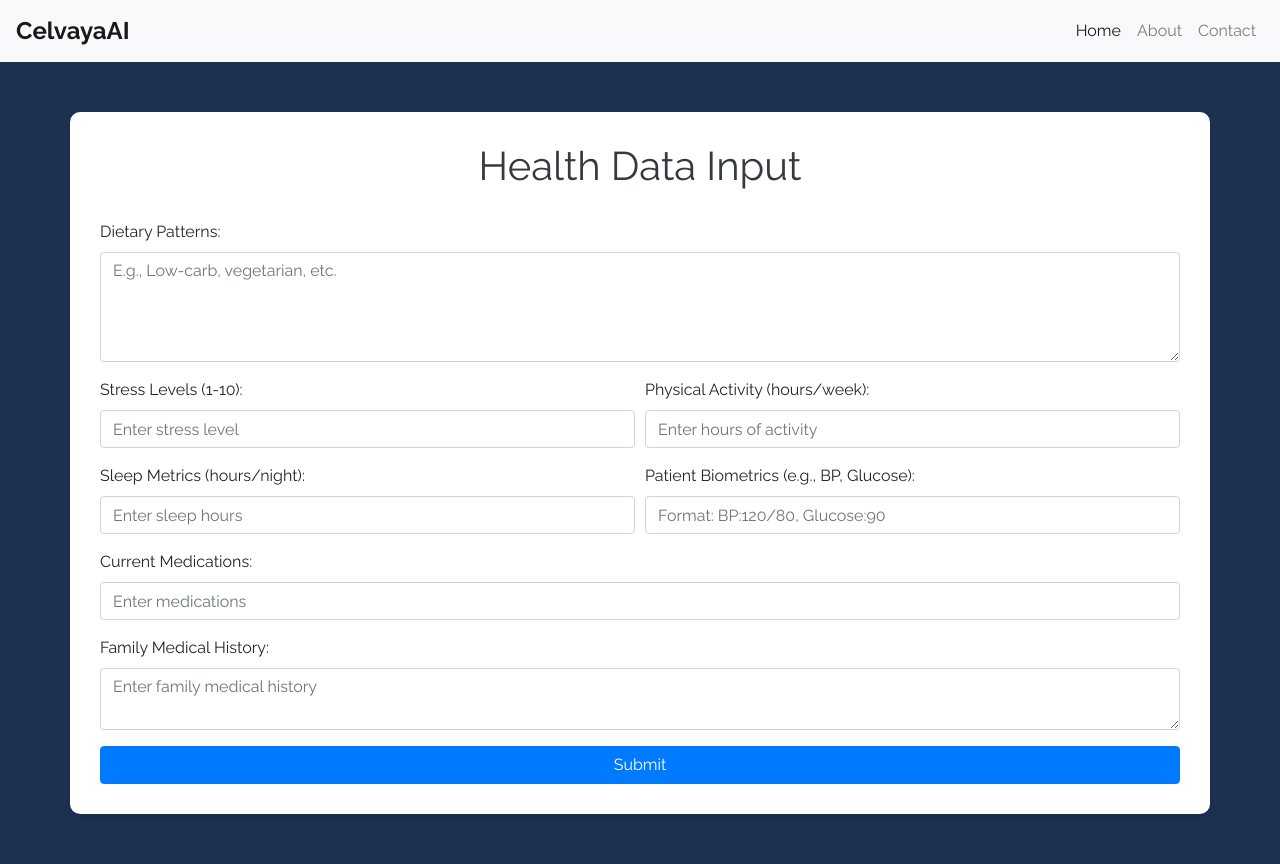
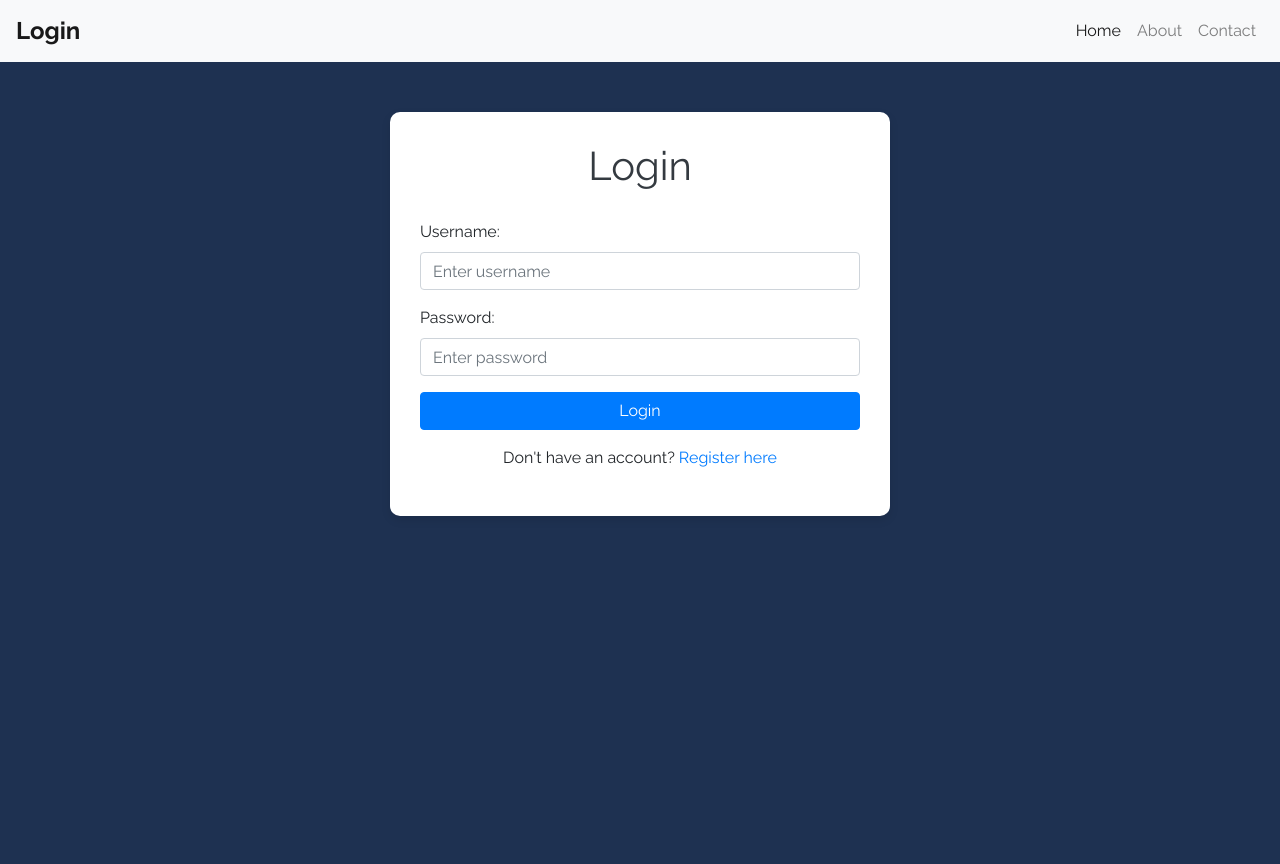
Before and after one commit to frankmathewsajan/CelvayaAI, a Django app: page / in a window 1280 px wide. After the commit the page ends 516 px from the top, so only its background shows below. Run offline with Django 5.2, Linux system fonts and the light colour scheme; some libraries are stand-ins or nearby versions.

Commit message:
Added user authentication

```diff
--- a/predict/urls.py
+++ b/predict/urls.py
@@ -1,9 +1,12 @@
 from django.urls import path
 
-from .views import submit_health_data, index, results
+from .views import *
 
 urlpatterns = [
     path('', index, name='index'),
-    path('submit/', submit_health_data, name='submit_health_data'),  # Add this line
-    path('results/', results, name='results'),  # Add this line
+    path('login/', login, name='login'),
+    path('register/', register, name='register'),
+    path('logout/', logout, name='logout'),
+    path('submit/', submit_health_data, name='submit_health_data'),
+    path('results/', results, name='results'),
 ]
--- a/predict/views.py
+++ b/predict/views.py
@@ -1,10 +1,72 @@
-from django.shortcuts import render
+from django.contrib.auth import authenticate, login as user_login
+from django.contrib.auth import logout as user_logout
+from django.contrib.auth.models import User
+from django.shortcuts import render, redirect
 
 from .forms import HealthDataForm  # Import the form
 
 
 def index(request):
-    return render(request, 'predict/index.html')
+    return render(request, 'predict/index.html') if request.user.is_authenticated else login(request)
+
+
+def login(request):
+    if request.method == "POST":
+
+        # Attempt to sign user in
+        username = request.POST["username"]
+        password = request.POST["password"]
+        user = authenticate(request, username=username, password=password)
+
+        # Check if authentication successful
+        if user is not None:
+            user_login(request, user)
+            print(user)
+            return redirect('index')
+        else:
+            return render(request, "predict/auth/login.html", {
+                "message": "Invalid username and/or password."
+            })
+    else:
+        return render(request, "predict/auth/login.html") if not request.user.is_authenticated else index(request)
+
+
+def register(request):
+    if request.method == "POST":
+        # Gather form data
+        username = request.POST["username"]
+        password = request.POST["password"]
+        confirm_password = request.POST["confirm_password"]
+
+        # Check if passwords match
+        if password != confirm_password:
+            return render(request, "predict/auth/register.html", {
+                "message": "Passwords do not match."
+            })
+
+        # Check if username is taken
+        try:
+            if User.objects.get(username=username):
+                return render(request, "predict/auth/register.html", {
+                    "message": "Username already taken."
+                })
+        except User.DoesNotExist:
+            pass
+
+        # Create the user
+        user = User.objects.create_user(username=username, password=password)
+        user.save()
+
+        # Automatically log in the new user and redirect to index
+        user_login(request, user)
+        return redirect('index')
+    else:
+        return render(request, "predict/auth/register.html") if not request.user.is_authenticated else index(request)
+
+
+def logout(request):
+    user_logout(request)
+    return redirect('index')
 
 
 def results(request):
--- a/templates/predict/auth/login.html
+++ b/templates/predict/auth/login.html
@@ -1,54 +1,89 @@
-{% load static %}
 <!DOCTYPE html>
-<html lang="en" >
+<html lang="en">
 <head>
     <meta charset="UTF-8">
+    <meta name="viewport" content="width=device-width, initial-scale=1.0">
     <title>Login</title>
-    <link rel="stylesheet" href="https://cdnjs.cloudflare.com/ajax/libs/twitter-bootstrap/4.5.0/css/bootstrap.min.css">
-    <link rel="stylesheet" href="https://unicons.iconscout.com/release/v2.1.9/css/unicons.css">
-    <link rel="stylesheet" href="{% static 'hssm/css/login.css' %}">
+    <link rel="stylesheet" href="https://stackpath.bootstrapcdn.com/bootstrap/4.5.2/css/bootstrap.min.css">
+    <link href="https://fonts.googleapis.com/css2?family=Raleway:wght@400;700&display=swap" rel="stylesheet">
+    <style>
+        body {
+            background-color: #1e3151;
+            font-family: 'Raleway', sans-serif;
+        }
+        .container {
+            max-width: 500px;
+            margin-top: 50px;
+            margin-bottom: 50px;
+            padding: 30px;
+            background: white;
+            border-radius: 10px;
+            box-shadow: 0 4px 10px rgba(0, 0, 0, 0.1);
+        }
+        h1 {
+            margin-bottom: 30px;
+            color: #343a40;
+        }
+        .navbar {
+            background-color: rgba(255, 255, 255, 0.8);
+        }
+        .navbar-brand, .nav-link {
+            color: #1e3151;
+        }
+        .navbar-brand {
+            font-weight: 700;
+            font-size: 1.5rem;
+        }
+        .navbar-nav .nav-link:hover {
+            color: #007bff;
+        }
+    </style>
 </head>
-
 <body>
 
-    {% if message %}
-    <div class="alert alert-light text-danger" role="alert">
-       {{message}}
+    <!-- Navigation Bar -->
+    <nav class="navbar navbar-expand-lg navbar-light bg-light">
+        <a class="navbar-brand" href="#">Login</a>
+        <button class="navbar-toggler" type="button" data-toggle="collapse" data-target="#navbarNav" aria-controls="navbarNav" aria-expanded="false" aria-label="Toggle navigation">
+            <span class="navbar-toggler-icon"></span>
+        </button>
+        <div class="collapse navbar-collapse" id="navbarNav">
+            <ul class="navbar-nav ml-auto">
+                <li class="nav-item active">
+                    <a class="nav-link" href="#">Home</a>
+                </li>
+                <li class="nav-item">
+                    <a class="nav-link" href="#">About</a>
+                </li>
+                <li class="nav-item">
+                    <a class="nav-link" href="#">Contact</a>
+                </li>
+            </ul>
         </div>
-    {% endif %}
-	<div class="section">
+    </nav>
+
+    <!-- Login Form -->
     <div class="container">
-			<div class="row full-height justify-content-center">
-				<div class="col-12 text-center align-self-center py-5">
-					<div class="section pb-5 pt-5 pt-sm-2 text-center">
-						<div class="card-3d-wrap mx-auto">
-							<div class="card-3d-wrapper">
-								<div class="card-front">
-									<div class="center-wrap">
-										<form action='{% url "login" %}' method='POST'>
+        <h1 class="text-center">Login</h1>
+        <form id="loginForm" action="{% url 'login' %}" method="POST">
             {% csrf_token %}
-                                            <div class="section text-center">
-                                                <h4 class="mb-4 pb-3">Log In</h4>
             <div class="form-group">
-                                                    <input type="text" name="username" class="form-style" placeholder="Your Username" id="username" autocomplete="on" required aria-label="Username">
-                                                    <i class="input-icon uil uil-at"></i>
+                <label for="username">Username:</label>
+                <input type="text" class="form-control" id="username" name="username" placeholder="Enter username" required>
             </div>
-                                                <div class="form-group mt-2">
-                                                    <input type="password" name="password" class="form-style" placeholder="Your Password" id="password" autocomplete="on" required aria-label="Password">
-                                                    <i class="input-icon uil uil-lock-alt"></i>
+            <div class="form-group">
+                <label for="password">Password:</label>
+                <input type="password" class="form-control" id="password" name="password" placeholder="Enter password" required>
             </div>
-                                                <button type='submit' class="btn mt-4">submit</button>
+            <button type="submit" class="btn btn-primary btn-block">Login</button>
+            <div class="text-center mt-3">
+                <p>Don't have an account? <a href="{% url 'register' %}">Register here</a></p>
             </div>
         </form>
     </div>
-			      				</div>
-			      			</div>
-			      		</div>
-			      	</div>
-		      	</div>
-	      	</div>
-	    </div>
-	</div>
 
+    <script src="https://code.jquery.com/jquery-3.5.1.slim.min.js"></script>
+    <script src="https://cdn.jsdelivr.net/npm/@popperjs/core@2.11.6/dist/umd/popper.min.js"></script>
+    <script src="https://stackpath.bootstrapcdn.com/bootstrap/4.5.2/js/bootstrap.min.js"></script>
 </body>
 </html>
```
Also changed, not shown: templates/predict/auth/register.html (+103 -0 lines), db.sqlite3. Lines whose indentation alone changed are shown as unchanged.
